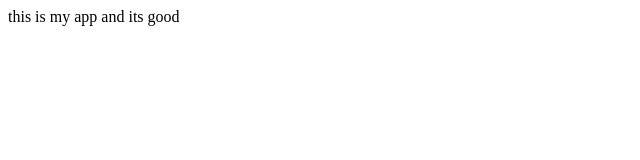
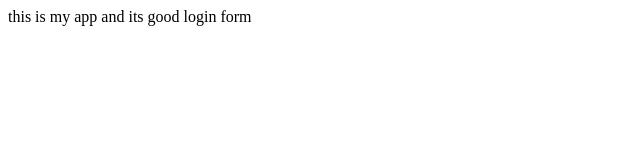
Before and after one commit to moluster/Abel, a plain HTML site: page index.html in a window 1280 px wide. Shown: the full height of the page, 0-640 px from the left. Drawn offline with Linux system fonts and the light colour scheme.

Commit message:
login form

```diff
--- /dev/null
+++ b/dir1/app1.js
@@ -0,0 +1 @@
+console.log(6453);
--- a/index.html
+++ b/index.html
@@ -6,5 +6,6 @@
   </head>
   <body>
     this is my app and its good
+    login form
   </body>
 </html>
```
Also changed, not shown: login.html (added, +1 -0 lines), 1 other file.
